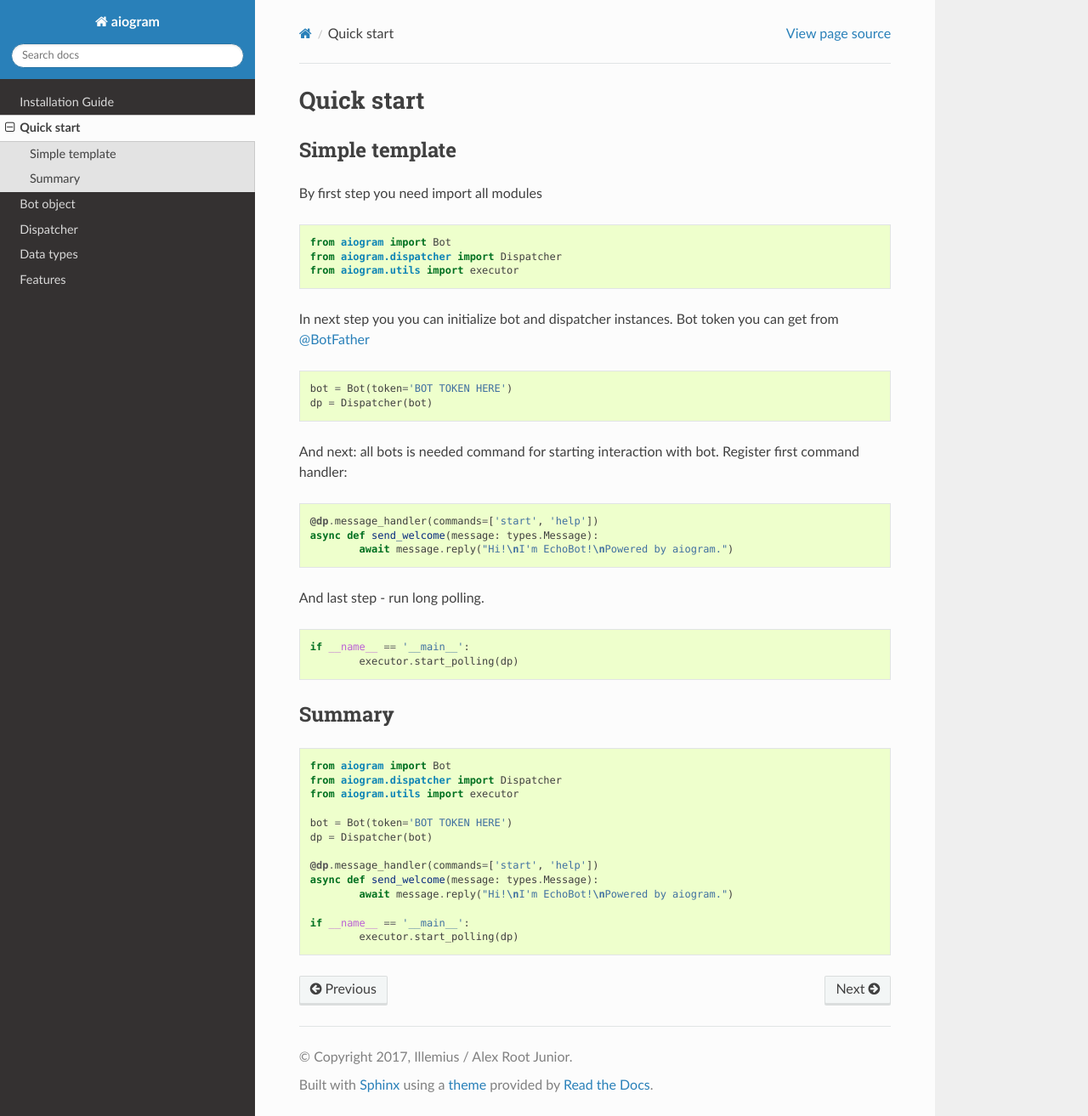
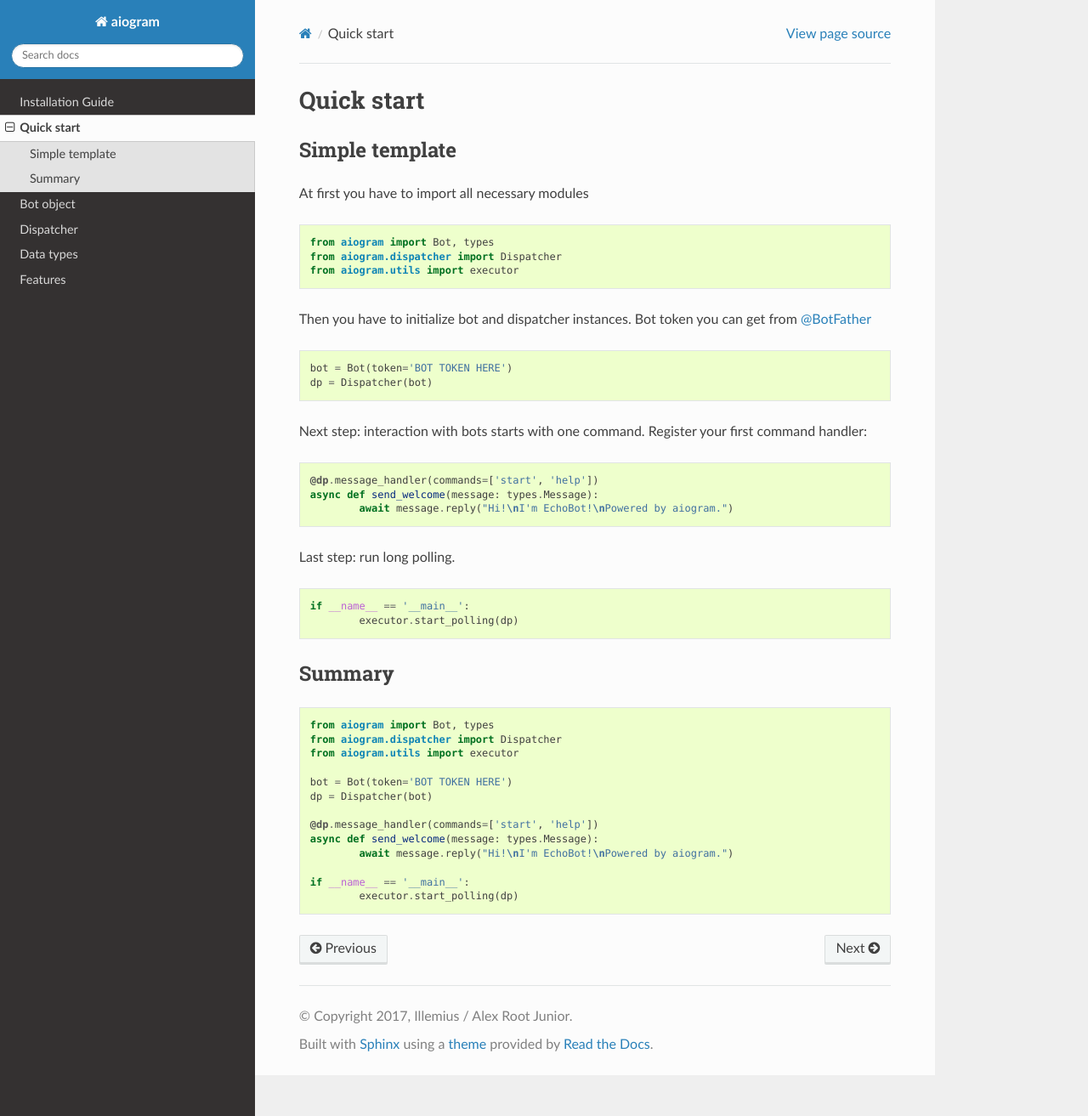
Before and after one commit to NullBrotasli/aiogram, a Sphinx documentation site: the page built from docs/source/quick_start.rst, in a window 1280 px wide and 1313 px high. Shown: the whole window at 85% size. Built offline with Sphinx 7.4.7 and the Read the Docs theme 2.0.0, drawn with Linux system fonts in a browser that asks for light colours; the version number could not be read and is left out.

Commit message:
Typos fix in quick_start.rst

```diff
--- a/docs/source/quick_start.rst
+++ b/docs/source/quick_start.rst
@@ -4,15 +4,15 @@ Quick start
 Simple template
 ---------------
 
-By first step you need import all modules
+At first you have to import all necessary modules
 
 .. code-block:: python3
 
-	from aiogram import Bot
+	from aiogram import Bot, types
 	from aiogram.dispatcher import Dispatcher
 	from aiogram.utils import executor
 
-In next step you you can initialize bot and dispatcher instances.
+Then you have to initialize bot and dispatcher instances.
 Bot token you can get from `@BotFather <https://t.me/BotFather>`_
 
 
@@ -21,7 +21,7 @@ Bot token you can get from `@BotFather <https://t.me/BotFather>`_
 	bot = Bot(token='BOT TOKEN HERE')
 	dp = Dispatcher(bot)
 
-And next: all bots is needed  command for starting interaction with bot. Register first command handler:
+Next step: interaction with bots starts with one command. Register your first command handler:
 
 .. code-block:: python3
 
@@ -29,7 +29,7 @@ And next: all bots is needed  command for starting interaction with bot. Registe
 	async def send_welcome(message: types.Message):
 		await message.reply("Hi!\nI'm EchoBot!\nPowered by aiogram.")
 
-And last step - run long polling.
+Last step: run long polling.
 
 .. code-block:: python3
 
@@ -41,7 +41,7 @@ Summary
 
 .. code-block:: python3
 
-	from aiogram import Bot
+	from aiogram import Bot, types
 	from aiogram.dispatcher import Dispatcher
 	from aiogram.utils import executor
 
```
